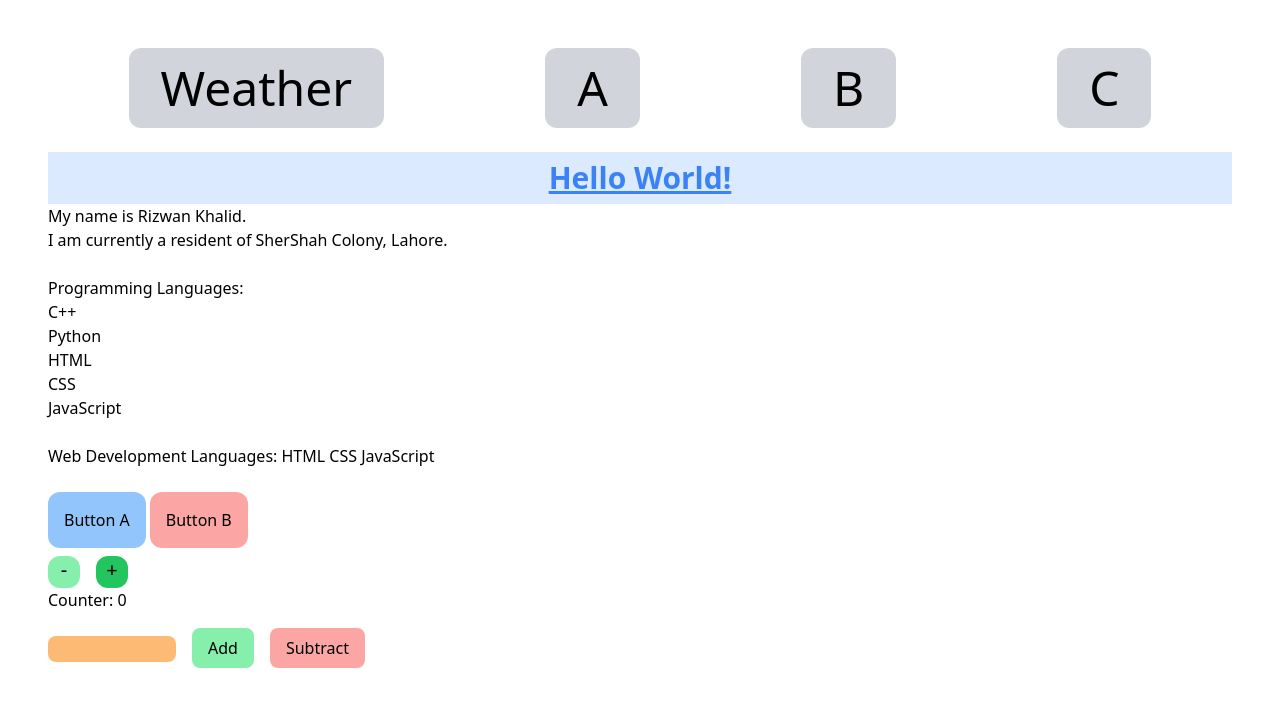
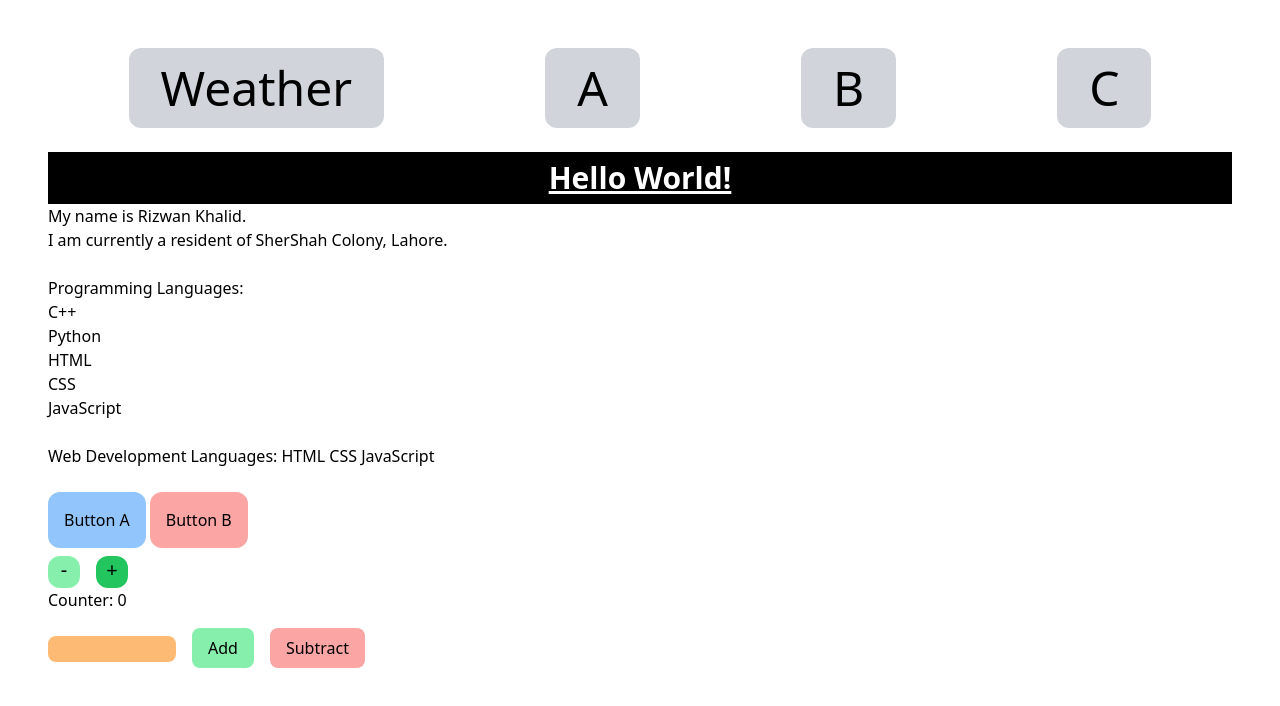
Before and after one commit to Riz-7595/react-basic, a React (Create React App) app: page / in a window 1280 px wide. Shown: the top 706 px of the page. Built offline with nearby package versions, Linux system fonts and the light colour scheme.

Commit message:
add manual darkMode using className

```diff
--- a/src/components/Header.jsx
+++ b/src/components/Header.jsx
@@ -5,8 +5,8 @@ const Header = (props) => {
   const { className } = props
   const { firstName, lastName } = props.student;
   return (
-    <div>
-      <h1 className={`text-3xl font-bold underline p-2 bg-blue-100 flex justify-center items-center ${className}`}>
+    <div className='dark'>
+      <h1 className={`dark:bg-black dark:text-white text-3xl font-bold underline p-2 bg-blue-100 flex justify-center items-center ${className}`}>
         Hello World!
       </h1>
       <Body address={props.address}>
--- a/tailwind.config.js
+++ b/tailwind.config.js
@@ -1,5 +1,6 @@
 /** @type {import('tailwindcss').Config} */
 module.exports = {
+  darkMode: 'class', // or 'media' if you prefer
   content: [
     "./src/**/*.{js,jsx,ts,tsx}",
   ],
```
